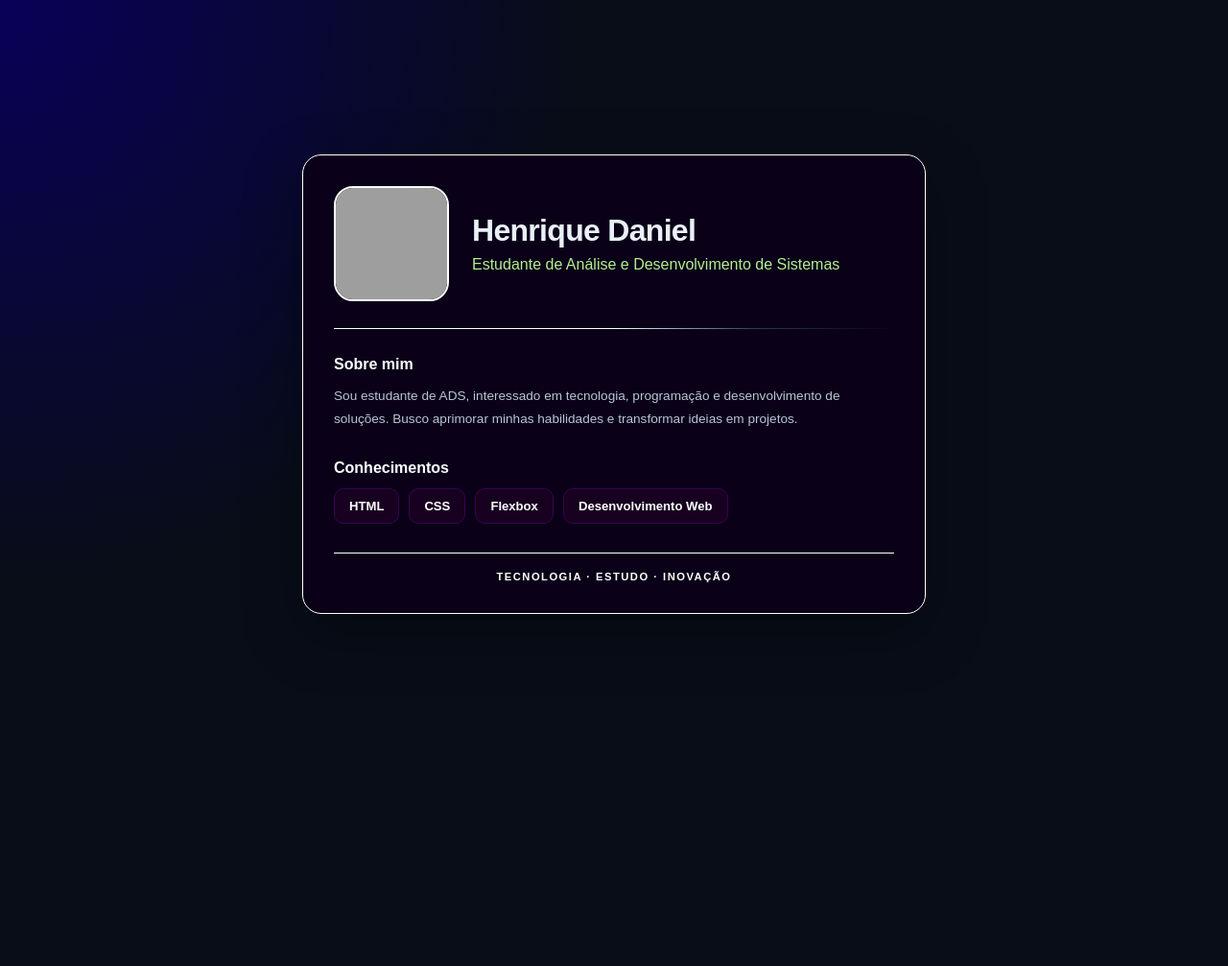
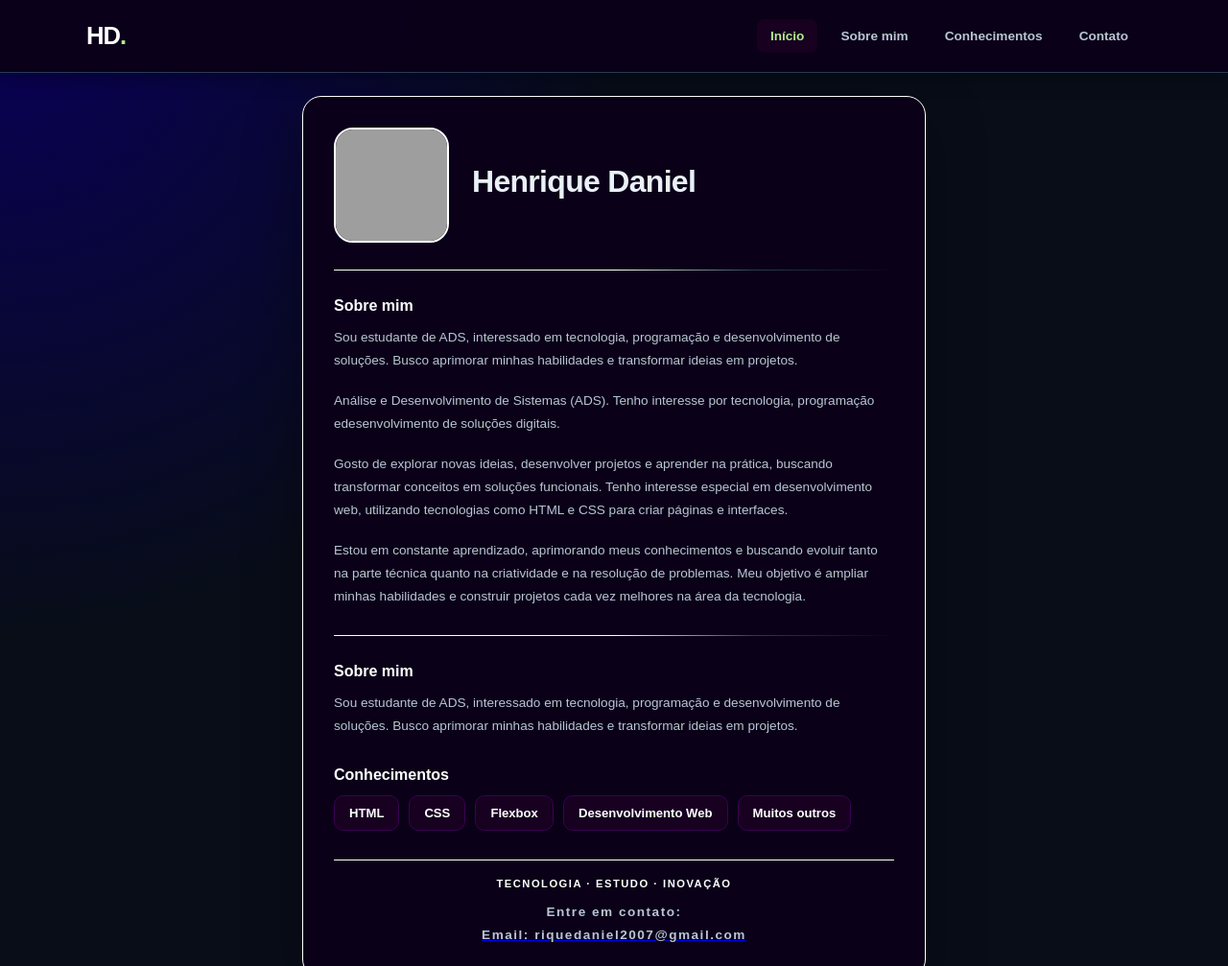
Before and after one commit to HenriqueDaniel21/portifolio_pessoal, a plain HTML site: page html/index.html in a window 1280 px wide. Shown: the top 1007 px of the page at 96% size. Before the commit the page ends 800 px from the top, so only its background shows below. Drawn offline with Linux system fonts and the light colour scheme; grey boxes are pictures that could not be loaded.

Commit message:
alteração com uso de IA para melhorar o visual

```diff
--- a/css/style.css
+++ b/css/style.css
@@ -1,135 +1,195 @@
+/*MENU DE NAVEGAÇÃO*/
+.cabecalho {
+    width: 100%;
+    position: fixed;
+    top: 0;
+    left: 0;
+    z-index: 1000;
+    padding: 20px 25px;
+    background: rgba(11, 1, 24, 0.96);
+    border-bottom: 1px solid #293b54;
+    box-shadow: 0 5px 20px rgba(0, 0, 0, 0.3);
+}
+.navegacao {
+    width: 100%;
+    max-width: 1100px;
+    margin: auto;
+    display: flex;
+    align-items: center;
+    justify-content: space-between;
+    gap: 20px;
+}
+.logo {
+    color: #ffffff;
+    font-size: 1.6rem;
+    font-weight: bold;
+    text-decoration: none;
+    letter-spacing: -1px;
+}
+.logo span {
+    color: #b2ee8f;
+}
+.menu {
+    display: flex;
+    align-items: center;
+    gap: 10px;
+    list-style: none;
+}
+.menu a {
+    display: block;
+    padding: 10px 14px;
+    color: #b9c5d5;
+    font-size: 0.85rem;
+    font-weight: 600;
+    text-decoration: none;
+    border-radius: 8px;
+    transition: 0.25s ease;
+}
+.menu a:hover,
+.menu a.ativo {
+    color: #b2ee8f;
+    background: #170020;
+}
 
-/* Gerais */
+
+/*CONFIGURAÇÕES GERAIS*/
 * {
     margin: 0;
     padding: 0;
     box-sizing: border-box;
 }
-
+html {
+    scroll-behavior: smooth;
+    scroll-padding-top: 100px;
+}
 body {
     min-height: 100vh;
     display: flex;
     justify-content: center;
     align-items: center;
-    padding: 25px;
-
+    padding: 100px 25px 25px;
     font-family: Arial, Helvetica, sans-serif;
     color: #eaf0f8;
-
     background:
-        radial-gradient(circle at top left, #090058 0, transparent 40%),
+        radial-gradient(
+            circle at top left,
+            #090058 0,
+            transparent 40%
+        ),
         #080d18;
 }
 
-/* Cartão principal */
+
+/*CARTÃO PRINCIPAL*/
 .cartao {
     width: 100%;
     max-width: 650px;
     padding: 32px;
-
     background: rgba(11, 1, 24, 0.96);
     border: 1px solid #ffffff;
     border-radius: 20px;
-
     box-shadow: 0 20px 60px rgba(0, 0, 0, 0.35);
+    scroll-margin-top: 100px;
 }
 
-/* Cabeçalho */
+
+/*CABEÇALHO DO CARTÃO*/
 .topo {
     display: flex;
     align-items: center;
     gap: 24px;
 }
-
 .topo img {
     width: 120px;
     height: 120px;
     object-fit: cover;
-
     border-radius: 20px;
     border: 2px solid #ffffff;
     background: #000000;
 }
-
 .identificacao h1 {
     margin-bottom: 8px;
     letter-spacing: -0.7px;
 }
-
 .identificacao p {
     color: #b2ee8f;
 }
 
-/* Separador */
+
+/*SEPARADOR*/
 .separador {
     height: 1px;
     margin: 28px 0;
     background: linear-gradient(
         to right,
-    #ffffff,#ffffff,#ffffff,#293b54, transparent
+        #ffffff,
+        #ffffff,
+        #ffffff,
+        #293b54,
+        transparent
     );
 }
 
-/* Sobre mim */
+
+/*SOBRE MIM*/
+
 .sobre h2,
 .competencias h2 {
     margin-bottom: 12px;
     font-size: 1rem;
     color: #ffffff;
 }
-
 .sobre p {
     color: #b9c5d5;
     font-size: 0.85rem;
     line-height: 1.50rem;
 }
 
-/* Competências */
+
+/*COMPETÊNCIAS*/
+
 .competencias {
     margin-top: 30px;
 }
-
 .tags {
     display: flex;
     flex-wrap: wrap;
     gap: 10px;
 }
-
 .tags span {
-
     display: flex;
     justify-content: center;
     align-items: center;
-
     padding: 10px 15px;
-
     background: #170020;
     color: #ffffff;
-    border: 1px solid  #3b0252;
+    border: 1px solid #3b0252;
     border-radius: 10px;
-
     font-size: 0.82rem;
     font-weight: 600;
-
-    transition: background 0.25s ease,
-                border-color 0.25s ease;
+    transition:
+        background 0.25s ease,
+        border-color 0.25s ease;
 }
-
 .tags span:hover {
     color: #c6e2ff;
     background: #05005c;
-    border-color: #0600b9;;
+    border-color: #0600b9;
 }
 
-/* Rodapé */
+
+/* RODAPÉ*/
 .rodape {
     margin-top: 30px;
     padding-top: 18px;
     border-top: 1px solid #ffffff;
-
     color: #ffffff;
     font-size: 0.70rem;
     font-weight: bold;
     letter-spacing: 1.5px;
     text-align: center;
 }
+.a {
+    color: #ffffff;
+    text-decoration: none;
+}
--- a/html/index.html
+++ b/html/index.html
@@ -8,8 +8,21 @@
     <title>Henrique Daniel | Apresentação</title>
 </head>
 <body>
+    <header class="cabecalho">
+        <nav class="navegacao">
+            <a href="#inicio" class="logo">HD<span>.</span></a>
 
-    <main class="cartao">
+            <ul class="menu">
+                <li><a href="#inicio" class="ativo">Início</a></li>
+                <li><a href="#sobre">Sobre mim</a></li>
+                <li><a href="#conhecimentos">Conhecimentos</a></li>
+                <li><a href="#contato">Contato</a></li>
+            </ul>
+        </nav>
+    </header>
+
+    <main class="cartao" id="inicio">
+
         <div class="topo">
             <img
                 src="https://thumb.wikimedia.org/wikipedia/commons/thumb/b/b4/The_Sun_by_the_Atmospheric_Imaging_Assembly_of_NASA%27s_Solar_Dynamics_Observatory_-_20100819.jpg/330px-The_Sun_by_the_Atmospheric_Imaging_Assembly_of_NASA%27s_Solar_Dynamics_Observatory_-_20100819.jpg"
@@ -18,13 +31,34 @@
 
             <div class="identificacao">
                 <h1>Henrique Daniel</h1>
-                <p>Estudante de Análise e Desenvolvimento de Sistemas</p>
             </div>
         </div>
 
         <div class="separador"></div>
 
-        <div class="sobre">
+        <section class="sobre" id="sobre">
+            <h2>Sobre mim</h2>
+            <p>
+                Sou estudante de ADS, interessado em tecnologia, programação e desenvolvimento de soluções. Busco aprimorar minhas habilidades e transformar ideias em projetos.
+            </p>
+            <br>
+            <p>
+                Análise e Desenvolvimento de Sistemas (ADS). Tenho interesse por tecnologia, programação edesenvolvimento de soluções digitais.
+            </p>
+            <br>
+            <p>
+                Gosto de explorar novas ideias, desenvolver projetos e aprender na prática, buscando transformar conceitos em soluções funcionais. Tenho interesse especial em desenvolvimento web, utilizando tecnologias como HTML e CSS para criar páginas e interfaces.
+            </p>
+            <br>
+            <p>
+                Estou em constante aprendizado, aprimorando meus conhecimentos e buscando evoluir tanto na parte técnica quanto na criatividade e na resolução de problemas. Meu objetivo é ampliar minhas habilidades e construir projetos cada vez melhores na área da tecnologia.
+                 </p>
+           </div>
+        </div>
+
+        <div class="separador"></div>
+
+        <section class="sobre" id="sobre">
             <h2>Sobre mim</h2>
             <p>
                 Sou estudante de ADS, interessado em tecnologia,
@@ -32,9 +66,9 @@
                 Busco aprimorar minhas habilidades e transformar
                 ideias em projetos.
             </p>
-        </div>
+        </section>
 
-        <div class="competencias">
+        <section class="competencias" id="conhecimentos">
             <h2>Conhecimentos</h2>
 
             <div class="tags">
@@ -42,13 +76,17 @@
                 <span>CSS</span>
                 <span>Flexbox</span>
                 <span>Desenvolvimento Web</span>
+                <span>Muitos outros</span>
             </div>
-        </div>
+        </section>
 
-        <footer class="rodape">
+        <footer class="rodape" id="contato">
             <span>TECNOLOGIA · ESTUDO · INOVAÇÃO</span>
+            <br><br>
+            <p>Entre em contato:</p>
+            <a href="#contato"><p>Email: riquedaniel2007@gmail.com</p></a>
         </footer>
+
     </main>
 
 </body>
-</html>
```
